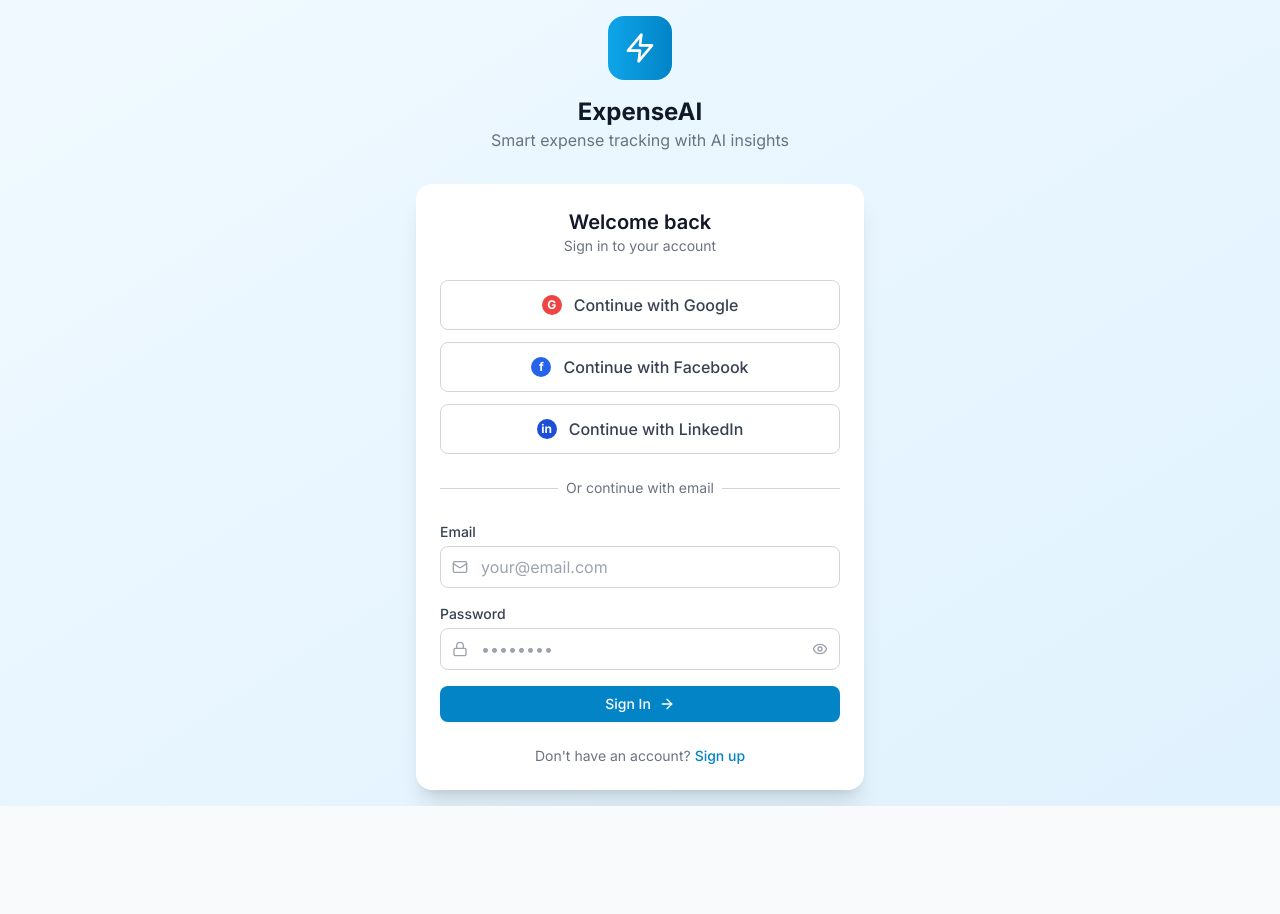
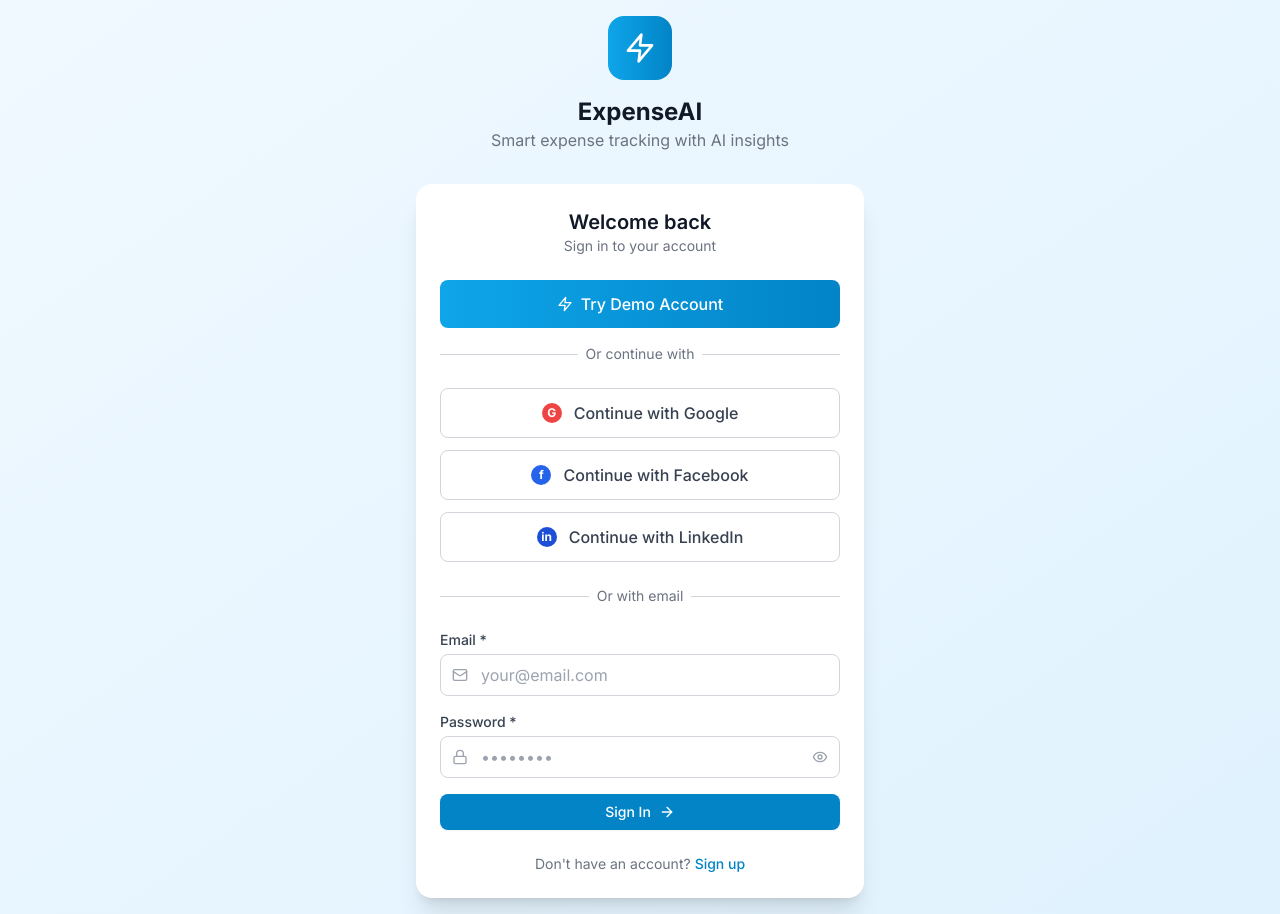
Before and after one commit to shanthsp2002/PersonalExpenseTracker, a React (Vite) app: page / in a window 1280 px wide. Before the commit the page ends 806 px from the top, so only its background shows below. Built offline with nearby package versions, Linux system fonts and the light colour scheme.

Commit message:
Fix Navigation and Authentication Flow

```diff
--- a/src/components/BottomNavigation.tsx
+++ b/src/components/BottomNavigation.tsx
@@ -4,7 +4,8 @@
   Receipt,
   PieChart,
   Brain,
-  Calendar
+  Calendar,
+  User
 } from 'lucide-react'
 import { motion } from 'framer-motion'
 
@@ -13,7 +14,7 @@
   { path: '/expenses', icon: Receipt, label: 'Expenses' },
   { path: '/analytics', icon: PieChart, label: 'Analytics' },
   { path: '/ai-insights', icon: Brain, label: 'AI Insights' },
-  { path: '/smart-planner', icon: Calendar, label: 'Planner' },
+  { path: '/profile', icon: User, label: 'Profile' },
 ]
 
 export function BottomNavigation() {
--- a/src/components/Header.tsx
+++ b/src/components/Header.tsx
@@ -1,4 +1,4 @@
-import { Bell, Search } from 'lucide-react'
+import { Bell, Search, User, Settings } from 'lucide-react'
 import { useExpenseStore } from '../store/expenseStore'
 import { useNavigate } from 'react-router-dom'
 
@@ -27,6 +27,7 @@
             <button className="p-2 rounded-lg hover:bg-gray-100 transition-colors">
               <Search className="w-5 h-5 text-gray-600" />
             </button>
+
             <button
               onClick={() => navigate('/notifications')}
               className="p-2 rounded-lg hover:bg-gray-100 transition-colors relative"
@@ -38,6 +39,37 @@
                 </span>
               )}
             </button>
+
+            {/* Profile/Settings Menu */}
+            <div className="relative group">
+              <button
+                className="p-2 rounded-lg hover:bg-gray-100 transition-colors flex items-center space-x-1"
+              >
+                <div className="w-6 h-6 bg-gradient-to-r from-primary-500 to-primary-600 rounded-full flex items-center justify-center">
+                  <span className="text-white font-bold text-xs">{user?.name?.charAt(0) || 'U'}</span>
+                </div>
+              </button>
+
+              {/* Dropdown Menu */}
+              <div className="absolute right-0 top-full mt-2 w-48 bg-white rounded-lg shadow-lg border border-gray-200 opacity-0 invisible group-hover:opacity-100 group-hover:visible transition-all duration-200 z-50">
+                <div className="p-2">
+                  <button
+                    onClick={() => navigate('/profile')}
+                    className="flex items-center space-x-3 w-full p-2 hover:bg-gray-50 rounded-lg transition-colors"
+                  >
+                    <User className="w-4 h-4 text-gray-600" />
+                    <span className="text-sm font-medium text-gray-900">Profile</span>
+                  </button>
+                  <button
+                    onClick={() => navigate('/settings')}
+                    className="flex items-center space-x-3 w-full p-2 hover:bg-gray-50 rounded-lg transition-colors"
+                  >
+                    <Settings className="w-4 h-4 text-gray-600" />
+                    <span className="text-sm font-medium text-gray-900">Settings</span>
+                  </button>
+                </div>
+              </div>
+            </div>
           </div>
         </div>
       </div>
--- a/src/pages/Auth.tsx
+++ b/src/pages/Auth.tsx
@@ -31,14 +31,27 @@
     e.preventDefault()
     setIsLoading(true)
 
-    // Simulate API call
-    await new Promise(resolve => setTimeout(resolve, 1500))
+    // Basic validation
+    if (!formData.email || !formData.password) {
+      toast.error('Please fill in all required fields')
+      setIsLoading(false)
+      return
+    }
 
     if (!isLogin && formData.password !== formData.confirmPassword) {
       toast.error('Passwords do not match')
       setIsLoading(false)
       return
     }
+
+    if (!isLogin && !formData.name) {
+      toast.error('Please enter your name')
+      setIsLoading(false)
+      return
+    }
+
+    // Simulate API call
+    await new Promise(resolve => setTimeout(resolve, 1500))
 
     // Create user
     const user = {
@@ -79,6 +92,27 @@
     setIsLoading(false)
   }
 
+  const handleDemoLogin = async () => {
+    setIsLoading(true)
+
+    await new Promise(resolve => setTimeout(resolve, 1000))
+
+    const user = {
+      id: 'demo-user',
+      name: 'Demo User',
+      email: 'demo@expenseai.com',
+      currency: 'USD',
+      monthlyIncome: 5000,
+      savingsGoal: 1000,
+      riskTolerance: 'moderate' as const
+    }
+
+    setUser(user)
+    toast.success('Welcome to the demo!')
+    navigate('/')
+    setIsLoading(false)
+  }
+
   return (
     <div className="min-h-screen bg-gradient-to-br from-primary-50 to-primary-100 flex items-center justify-center p-4">
       <motion.div
@@ -104,6 +138,25 @@
             <p className="text-gray-500 text-sm">
               {isLogin ? 'Sign in to your account' : 'Start your financial journey'}
             </p>
+          </div>
+
+          {/* Demo Login Button */}
+          <button
+            onClick={handleDemoLogin}
+            disabled={isLoading}
+            className="w-full mb-4 p-3 bg-gradient-to-r from-primary-500 to-primary-600 text-white rounded-lg font-medium hover:from-primary-600 hover:to-primary-700 transition-all duration-200 flex items-center justify-center space-x-2"
+          >
+            <Zap className="w-4 h-4" />
+            <span>Try Demo Account</span>
+          </button>
+
+          <div className="relative mb-6">
+            <div className="absolute inset-0 flex items-center">
+              <div className="w-full border-t border-gray-300" />
+            </div>
+            <div className="relative flex justify-center text-sm">
+              <span className="px-2 bg-white text-gray-500">Or continue with</span>
+            </div>
           </div>
 
           {/* Social Login */}
@@ -147,7 +200,7 @@
               <div className="w-full border-t border-gray-300" />
             </div>
             <div className="relative flex justify-center text-sm">
-              <span className="px-2 bg-white text-gray-500">Or continue with email</span>
+              <span className="px-2 bg-white text-gray-500">Or with email</span>
             </div>
           </div>
 
@@ -155,7 +208,7 @@
           <form onSubmit={handleSubmit} className="space-y-4">
             {!isLogin && (
               <div>
-                <label className="block text-sm font-medium text-gray-700 mb-1">Name</label>
+                <label className="block text-sm font-medium text-gray-700 mb-1">Name *</label>
                 <div className="relative">
                   <User className="absolute left-3 top-1/2 transform -translate-y-1/2 text-gray-400 w-4 h-4" />
                   <input
@@ -171,7 +224,7 @@
             )}
 
             <div>
-              <label className="block text-sm font-medium text-gray-700 mb-1">Email</label>
+              <label className="block text-sm font-medium text-gray-700 mb-1">Email *</label>
               <div className="relative">
                 <Mail className="absolute left-3 top-1/2 transform -translate-y-1/2 text-gray-400 w-4 h-4" />
                 <input
@@ -186,7 +239,7 @@
             </div>
 
             <div>
-              <label className="block text-sm font-medium text-gray-700 mb-1">Password</label>
+              <label className="block text-sm font-medium text-gray-700 mb-1">Password *</label>
               <div className="relative">
                 <Lock className="absolute left-3 top-1/2 transform -translate-y-1/2 text-gray-400 w-4 h-4" />
                 <input
@@ -209,7 +262,7 @@
 
             {!isLogin && (
               <div>
-                <label className="block text-sm font-medium text-gray-700 mb-1">Confirm Password</label>
+                <label className="block text-sm font-medium text-gray-700 mb-1">Confirm Password *</label>
                 <div className="relative">
                   <Lock className="absolute left-3 top-1/2 transform -translate-y-1/2 text-gray-400 w-4 h-4" />
                   <input
```
